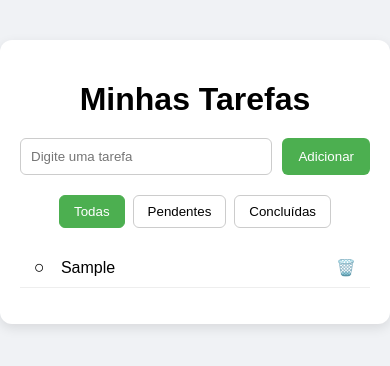
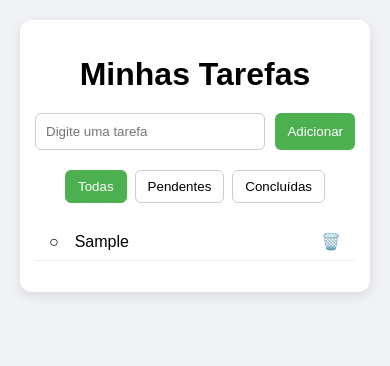
Before and after one commit to Lucavinini/Teste-Tecnico-Zaine, a React (Vite) app in the folder teste-zaine-estagio/: page / in a window 390 px wide. Both pictures are taken after typing "Sample" into the empty fields and a click on the button "Adicionar". Shown: the top 366 px of the page. Built offline with nearby package versions, Linux system fonts and the light colour scheme.

Commit message:
style: Corrige a quebra de linha de tarefas longas

```diff
--- a/teste-zaine-estagio/src/index.css
+++ b/teste-zaine-estagio/src/index.css
@@ -1,28 +1,10 @@
-/*Utilizar um estilo global vai me ajudar a visualizar melhor o projeto nessa fase,
-pois pretendo a partir dessa base, expandir para novas funcionalidades: novos botoes,
-cores, responsividade melhor, correção de bugs, ex: (Se a tarefa do user for muito longa o texto vai para o canto
-da tela).
-
- * Eu começo com um reset básico do 'body'.
- * Eu removo a 'margin' padrão do navegador e defino uma fonte 'sans-serif' limpa
- * para consistência.
- * O 'background-color' cinza claro (#f0f2f5) é para que o container
- * principal da aplicação (que será branco) tenha um contraste e pareça "flutuar".
- */
+/* -------------------- Reset e estilo global -------------------- */
 body {
   margin: 0;
   font-family: Arial, sans-serif;
   background-color: #f0f2f5;
 }
 
-/*
- * Este é o container principal que "segura" toda a aplicação.
- * Eu defino um 'max-width' para que ele fique legível em telas grandes (não esticando demais).
- * O 'margin: 40px auto' é um truque clássico: 40px de respiro vertical (topo/baixo)
- * e 'auto' nas laterais, o que centraliza horizontalmente o bloco.
- * O 'border-radius' e o 'box-shadow' são para criar o estilo de "card" moderno,
- * dando profundidade e destacando-o do fundo cinza do body.
- */
 .app-container {
   max-width: 500px;
   margin: 40px auto;
@@ -37,25 +19,13 @@ header h1 {
   margin-bottom: 20px;
 }
 
-/* --- Formulário --- */
-/*
- * Aqui eu uso Flexbox para o layout do formulário (input + botão).
- * 'display: flex' coloca os dois itens lado a lado, na horizontal.
- * 'gap: 10px' é a forma moderna de aplicar um espaçamento consistente
- * entre os itens flex (o input e o botão), substituindo o uso de margens.
- */
+/* -------------------- Formulário -------------------- */
 .task-form {
   display: flex;
   gap: 10px;
   margin-bottom: 20px;
 }
 
-/*
- * A regra mais importante aqui é 'flex: 1'.
- * Como o pai (.task-form) é um flex container, 'flex: 1' diz ao input para
- * "crescer e ocupar todo o espaço horizontal disponível".
- * Isso empurra o botão "Adicionar" para o canto e faz o layout ser fluido.
- */
 .task-input {
   flex: 1;
   padding: 10px;
@@ -63,9 +33,6 @@ header h1 {
   border-radius: 6px;
 }
 
-/* * Estilização padrão do botão de submit. Eu removo a borda,
- * dou uma cor de fundo verde (indicando ação positiva) e mudo o cursor.
- */
 .task-form button {
   padding: 10px 16px;
   border: none;
@@ -75,15 +42,11 @@ header h1 {
   cursor: pointer;
 }
 
-/* Feedback visual simples ao passar o mouse. */
 .task-form button:hover {
   background: #45a049;
 }
 
-/* --- Filtros --- */
-/* * Eu também uso Flexbox para os botões de filtro.
- * 'justify-content: center' centraliza o grupo de botões horizontalmente no container.
- */
+/* -------------------- Filtros -------------------- */
 .filter-controls {
   display: flex;
   justify-content: center;
@@ -91,7 +54,6 @@ header h1 {
   margin-bottom: 20px;
 }
 
-/* Estilo padrão de um botão de filtro (estado "inativo"). */
 .filter-btn {
   padding: 8px 14px;
   border: 1px solid #ccc;
@@ -100,60 +62,42 @@ header h1 {
   cursor: pointer;
 }
 
-/*
- * Este é o seletor-chave que conecta o CSS ao meu estado do React.
- * Eu uso um seletor encadeado (.filter-btn.active). Quando meu componente React
- * (FiltrosTarefas) adiciona dinamicamente a classe 'active' ao botão,
- * este estilo é aplicado, sobrescrevendo o padrão (fundo verde, texto branco),
- * mostrando visualmente qual filtro está selecionado.
- */
 .filter-btn.active {
   background: #4caf50;
   color: white;
   border-color: #4caf50;
 }
 
-/* --- Lista de tarefas --- */
-/*
- * Reset padrão para a <ul> da lista.
- * 'list-style: none' remove os "bullet points" (bolinhas).
- * 'padding: 0' remove o recuo (indentação) padrão que os navegadores aplicam em listas.
- */
+/* -------------------- Lista de tarefas -------------------- */
 .task-list {
   list-style: none;
   padding: 0;
 }
 
-/*
- * Eu uso Flexbox novamente para cada item (o <li>).
- * Isso alinha os filhos (botão toggle, texto, botão remover) horizontalmente.
- * 'align-items: center' é crucial aqui para garantir que, mesmo com fontes
- * ou elementos de tamanhos diferentes (como os ícones e o texto),
- * todos fiquem perfeitamente alinhados na vertical (no centro).
- */
 .task-item {
   display: flex;
   align-items: center;
   gap: 10px;
   padding: 8px;
-  border-bottom: 1px solid #eee; /* Separador leve */
+  border-bottom: 1px solid #eee;
+  flex: 1;
+  min-width: 0; /* Permite que o texto encolha */
 }
 
-/*
- * Este é o outro seletor que depende do meu estado do React.
- * Quando o estado da tarefa muda, o React adiciona a classe 'completed' ao <li> (o .task-item).
- * Eu uso este seletor descendente para aplicar o 'line-through' (riscado)
- * e a cor cinza *apenas* no texto (.task-text), e não nos botões.
- */
+/* Texto da tarefa */
+.task-text {
+  flex: 1;                  /* Ocupa espaço disponível */
+  word-break: break-word;    /* Quebra palavras longas */
+  overflow-wrap: anywhere;   /* Quebra textos longos como URLs */
+}
+
+/* Tarefa concluída */
 .task-item.completed .task-text {
   text-decoration: line-through;
   color: #888;
 }
 
-/*
- * Eu removo o estilo padrão do botão de toggle para que ele pareça mais um ícone
- * clicável do que um botão HTML padrão.
- */
+/* Botão de toggle (✓ / ○) */
 .toggle-btn {
   border: none;
   background: transparent;
@@ -161,18 +105,27 @@ header h1 {
   cursor: pointer;
 }
 
-/*
- * Além de resetar o estilo, a regra mais importante aqui é 'margin-left: auto'.
- * Como o pai (.task-item) é 'display: flex', aplicar 'margin-left: auto'
- * em um item filho (este botão) é um "truque" do Flexbox.
- * Ele força o item a preencher toda a margem disponível à sua esquerda,
- * "empurrando" ele automaticamente para o canto direito do container.
- * É como eu faço o ícone da lixeira ficar sempre alinhado à direita.
- */
+/* Botão de remover (🗑️) */
 .remove-btn {
-  margin-left: auto;
+  margin-left: auto; /* Empurra para a direita */
   border: none;
   background: transparent;
   cursor: pointer;
   font-size: 16px;
 }
+
+/* -------------------- Responsividade básica -------------------- */
+@media (max-width: 600px) {
+  .app-container {
+    margin: 20px;
+    padding: 15px;
+  }
+
+  .task-form button, .filter-btn {
+    padding: 8px 12px;
+  }
+
+  .toggle-btn, .remove-btn {
+    font-size: 16px;
+  }
+}
```
